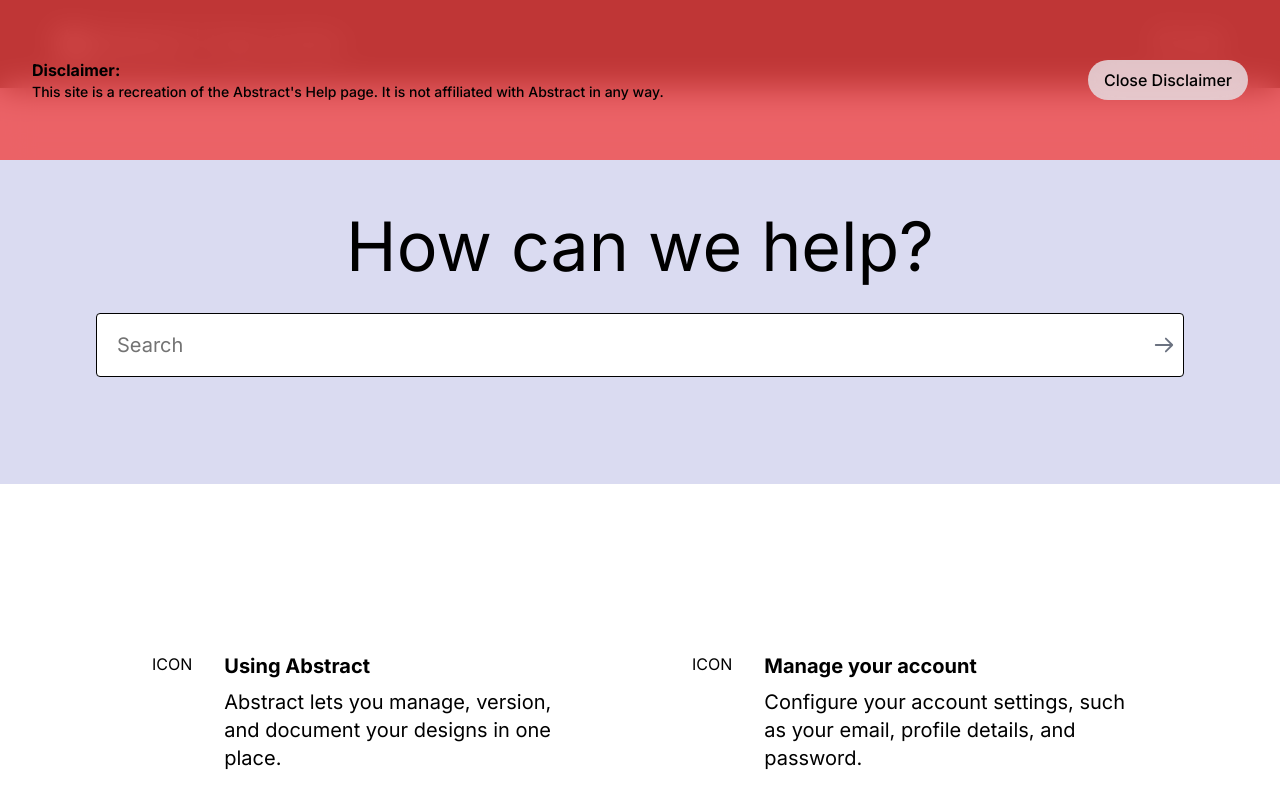
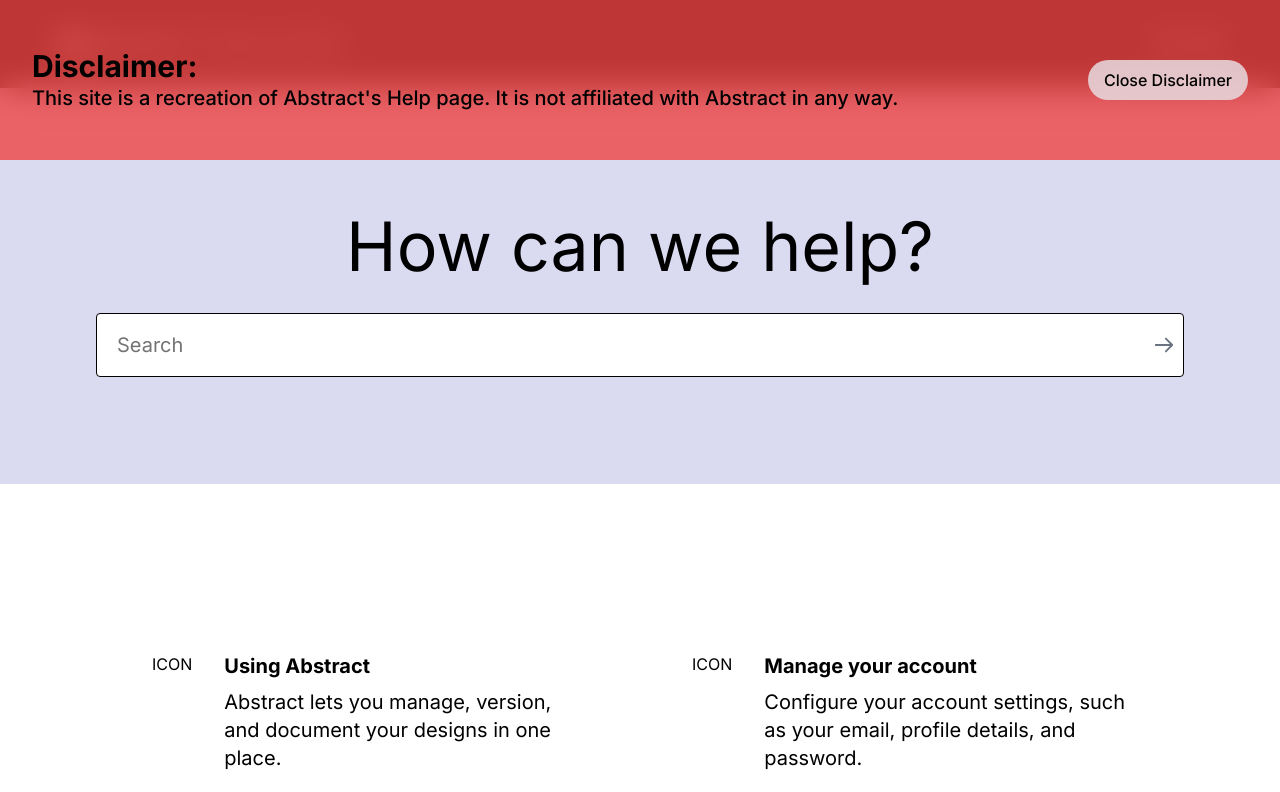
Before and after one commit to Alexjoshua14/abstract, a Next.js app: page / in a window 1280 px wide. Shown: the top 792 px of the page. Built offline with nearby package versions, Linux system fonts and the light colour scheme.

Commit message:
Clean up disclaimer text

```diff
--- a/src/components/disclaimer.tsx
+++ b/src/components/disclaimer.tsx
@@ -16,11 +16,11 @@
     <dialog className="w-full min-h-[10rem] sm:min-h-[10rem] flex z-50 bg-red-500 px-8 py-2 bg-opacity-80 backdrop-blur-lg" open>
       <section className="flex items-center justify-between w-full gap-8">
         <div className="flex flex-col">
-          <h1 className="text-md font-bold">
+          <h1 className="text-3xl font-bold">
             {`Disclaimer:`}
           </h1>
-          <p className="text-sm font-medium">
-            {`This site is a recreation of the Abstract's Help page. It is not affiliated with Abstract in any way.`}
+          <p className="text-xl font-medium">
+            {`This site is a recreation of Abstract's Help page. It is not affiliated with Abstract in any way.`}
           </p>
         </div>
         <button aria-label="close disclaimer" onClick={close} className="font-medium bg-gray-200 rounded-full px-4 py-2 bg-opacity-80 backdrop-blur-lg">
```
